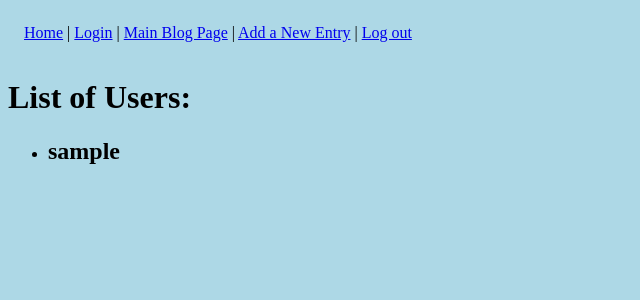
After one commit to bonniekbright/blogz, a Flask app: page / in a window 1280 px wide. The commit adds this page. Shown: the top 300 px of the page, without its empty margins (0-640 px from the left). Run offline with Flask 2, Linux system fonts and the light colour scheme; the visitor is signed in with stand-in values (Sample User, id 1); data comes from the database, SQL or seed files in the repository.

Commit message:
added home page that shows list of usernames. added links and before request. WIP.

```diff
--- a/main.py
+++ b/main.py
@@ -88,7 +88,6 @@ def blog():
 
 @app.route('/new-entry', methods=["POST", "GET"])
 def add_entry():
-    # owner = User.query.filter_by(username=session['username']).first()
     if request.method == 'POST':
         title = request.form['title']
         body = request.form['body']
@@ -109,11 +108,19 @@ def add_entry():
         return redirect("/blog?id=" + str(new_entry.id))
     return render_template('new-entry.html', page_title="Add a New Entry")
 
-# @app.before_request
-# def require_login():
-#     allowed_routes = ['login', 'signup']
-#     if request.endpoint not in allowed_routes and 'username' not in session:
-#         return redirect('/login')
+@app.before_request
+def require_login():
+    allowed_routes = ['login', 'signup', 'validate']
+    if request.endpoint not in allowed_routes and 'username' not in session:
+        print("Look here")
+        return redirect('/login')
+
+@app.route('/')
+def index():
+    users = User.query.all()
+    print(users)
+    return render_template('index.html', title="Home", users=users )
+
 
 @app.route('/login', methods=['POST', 'GET'])
 def login():
@@ -124,7 +131,7 @@ def login():
         if user and user.password == password:
             session['username'] = username
             flash("Logged in")
-            return render_template('/new-entry.html')
+            return render_template('new-entry.html')
         elif user == None:
             flash('Username does not exist', 'error')
         elif user.password != password:
@@ -136,7 +143,7 @@ def logout():
     del session['username']
     return redirect('/blog')
 
-@app.route("/signup")
+@app.route('/signup')
 def signup():
     return render_template('signup.html')
 
--- a/templates/base.html
+++ b/templates/base.html
@@ -6,6 +6,8 @@
     </head>
 <body>
     <nav>
+        <a href="/">Home</a> |
+        <a href="/login">Login</a> |
         <a href="/blog">Main Blog Page</a> |
         <a href="/new-entry">Add a New Entry</a>
         {% if session['username'] %}
--- /dev/null
+++ b/templates/index.html
@@ -0,0 +1,13 @@
+{% extends "base.html" %}
+{% block content %}
+
+<h1> List of Users: </h1>
+{% for user in users %}
+    <ul>
+        <li>
+            <h2>{{user.username}}</h2>
+        </li>
+    </ul>
+{% endfor %}
+
+{% endblock %}
```
